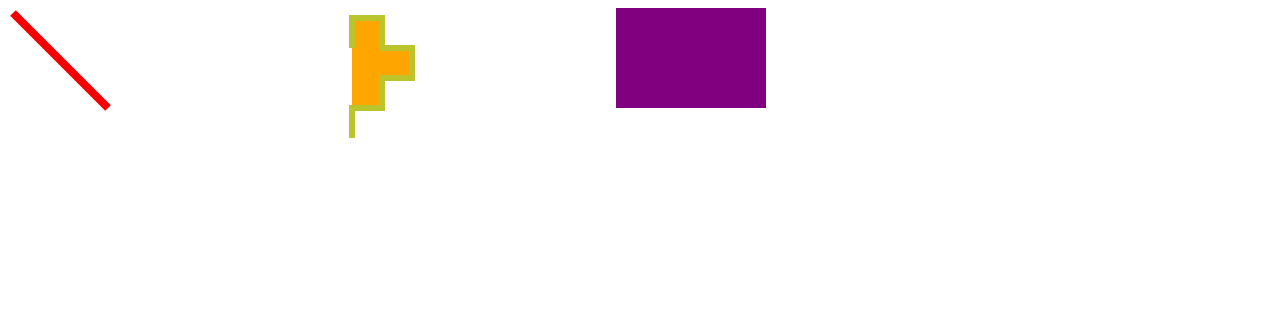
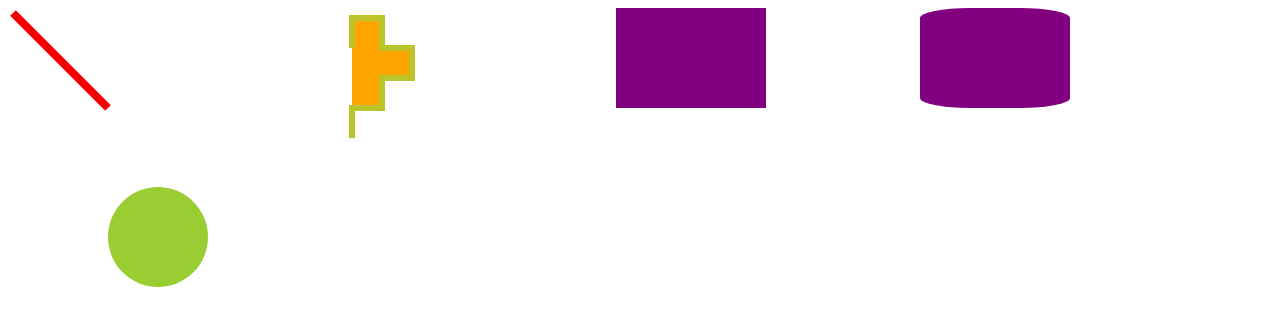
Before and after one commit to BOBKOVSERGEY/svgTutorial, a plain HTML site: page index.html in a window 1280 px wide. Drawn offline with Linux system fonts and the light colour scheme.

Commit message:
Круг

```diff
--- a/index.html
+++ b/index.html
@@ -20,5 +20,13 @@
   <svg>
     <rect width="150" height="100" fill="purple" />
   </svg>
+  <!--Прямоугольник со скругленными углами-->
+  <svg>
+    <rect width="50%" height="100" rx="50"  ry="10" fill="purple" />
+  </svg>
+  <!--Круг-->
+  <svg>
+    <circle r="50" cx="50%" cy="50%" fill="yellowgreen" />
+  </svg>
 </body>
 </html>
```
